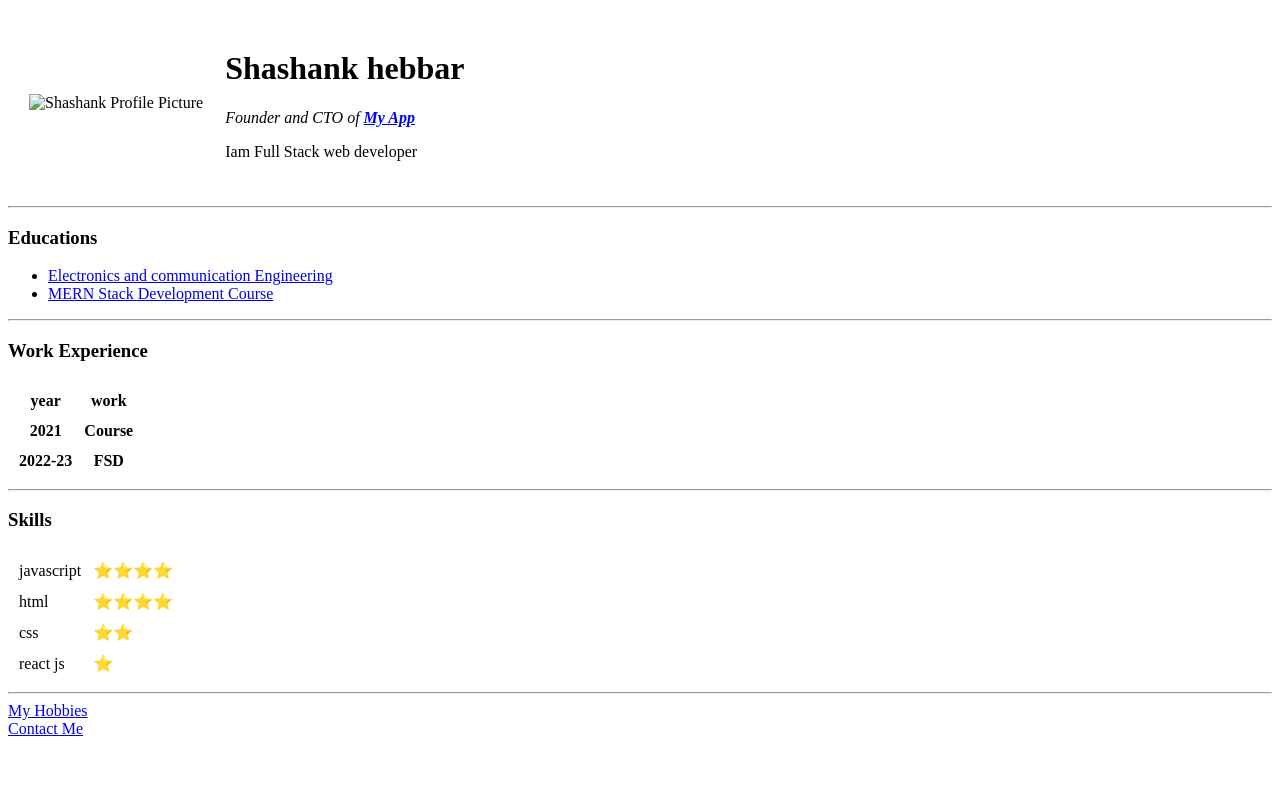
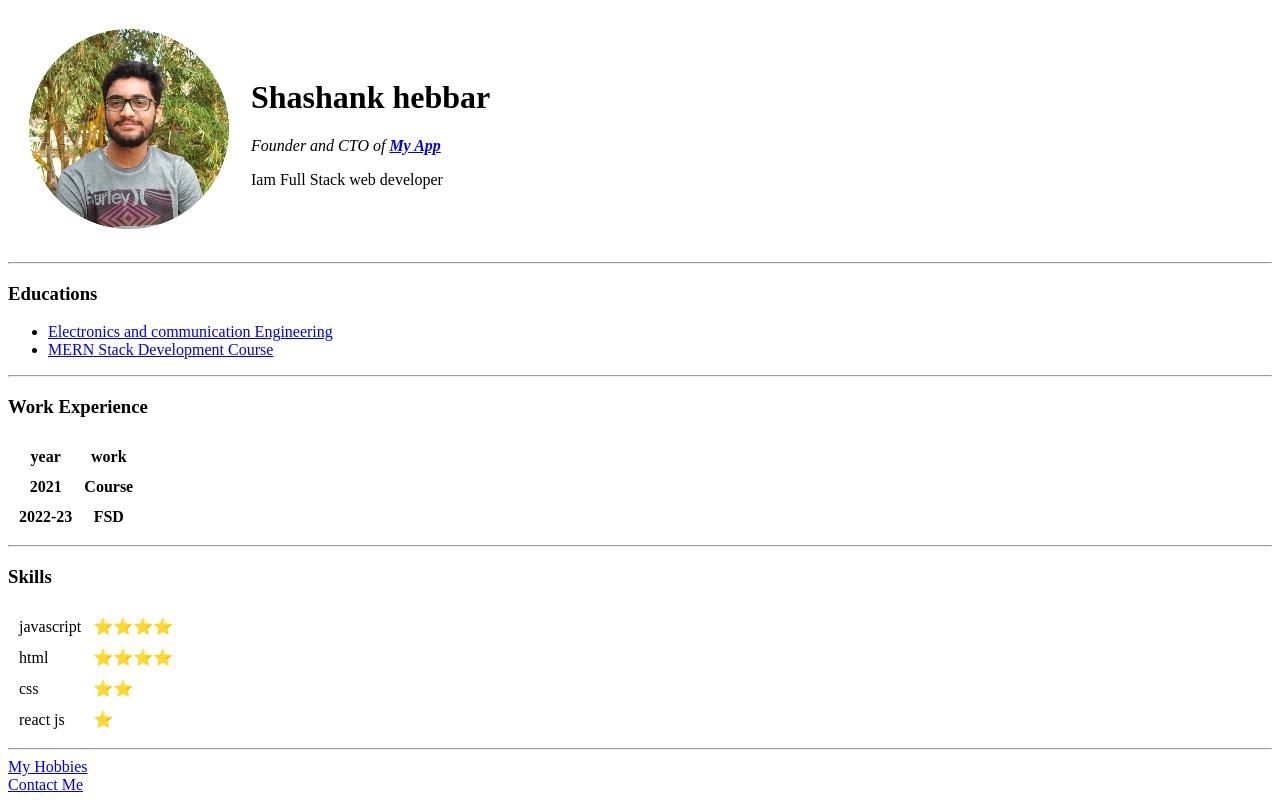
Before and after one commit to Shashank850458/CV, a plain HTML site: page index.html in a window 1280 px wide. Drawn offline with Linux system fonts and the light colour scheme.

Commit message:
Update index.html

```diff
--- a/index.html
+++ b/index.html
@@ -8,7 +8,7 @@
 <body>
     <table cellspacing="20">
         <tr>
-            <td><img src="images/shashank-modified.png" alt="Shashank Profile Picture"></td>
+            <td><img src="shashank-modified.png" alt="Shashank Profile Picture"></td>
             <td><h1> Shashank hebbar</h1>
                 <p><em>Founder and CTO of <strong> <a href="https://www.appbrewery.co/">My App</a></strong></em></p>
                 <p> Iam Full Stack web developer</p></td>
```
